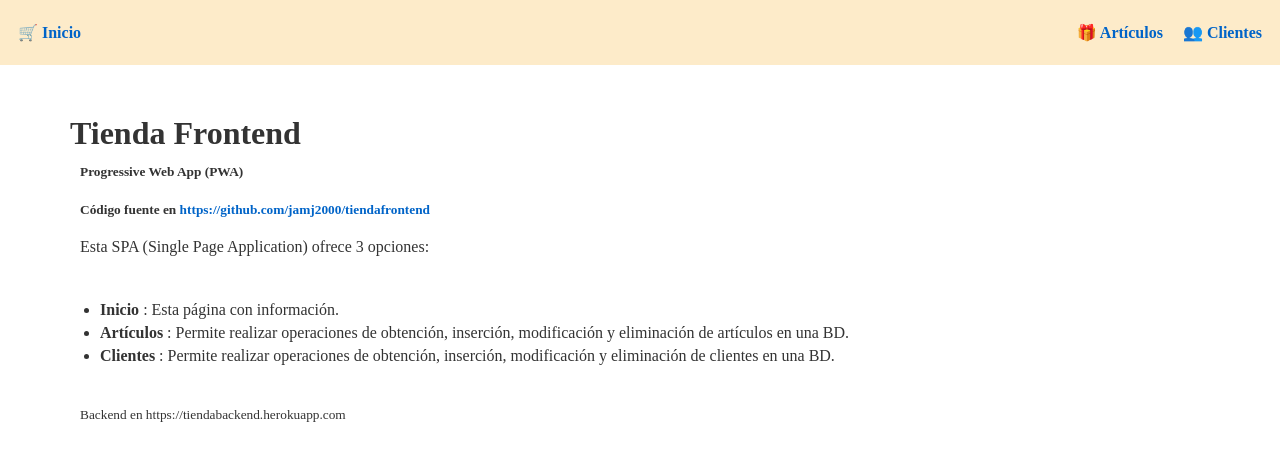
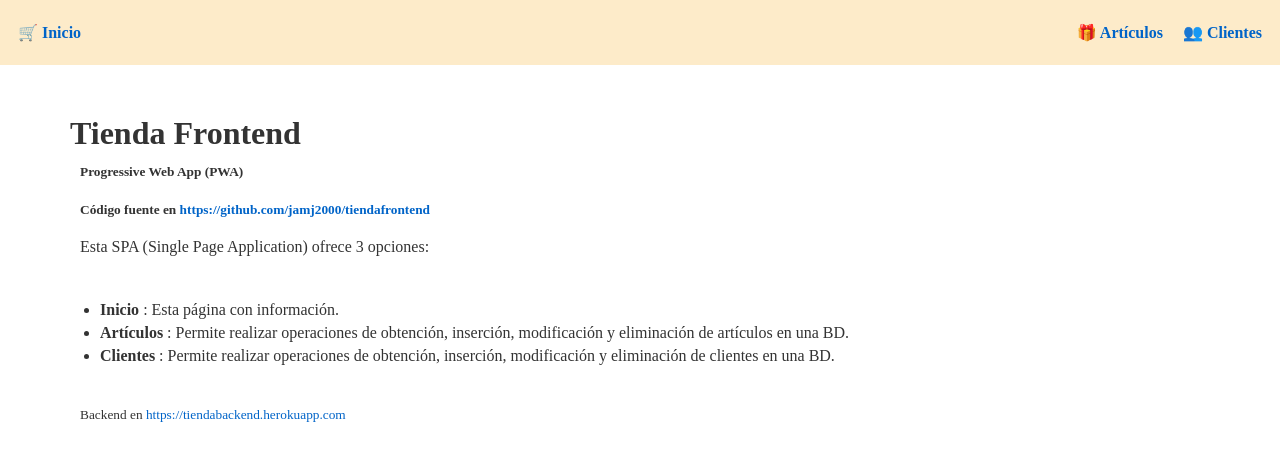
Before and after one commit to jamj2000/tiendafrontend, a Svelte app: page / in a window 1280 px wide. Shown: the top 460 px of the page. Built offline with nearby package versions, Linux system fonts and the light colour scheme; a web font is replaced by a local one.

Commit message:
Update Inicio.svelte

```diff
--- a/src/Inicio.svelte
+++ b/src/Inicio.svelte
@@ -34,4 +34,4 @@
       : Permite realizar operaciones de obtención, inserción, modificación y eliminación de clientes en una BD.
   </ul>
 </div>
-<p><small>Backend en https://tiendabackend.herokuapp.com</small></p>
+<p><small>Backend en <a href="https://tiendabackend.herokuapp.com">https://tiendabackend.herokuapp.com</a></small></p>
```
